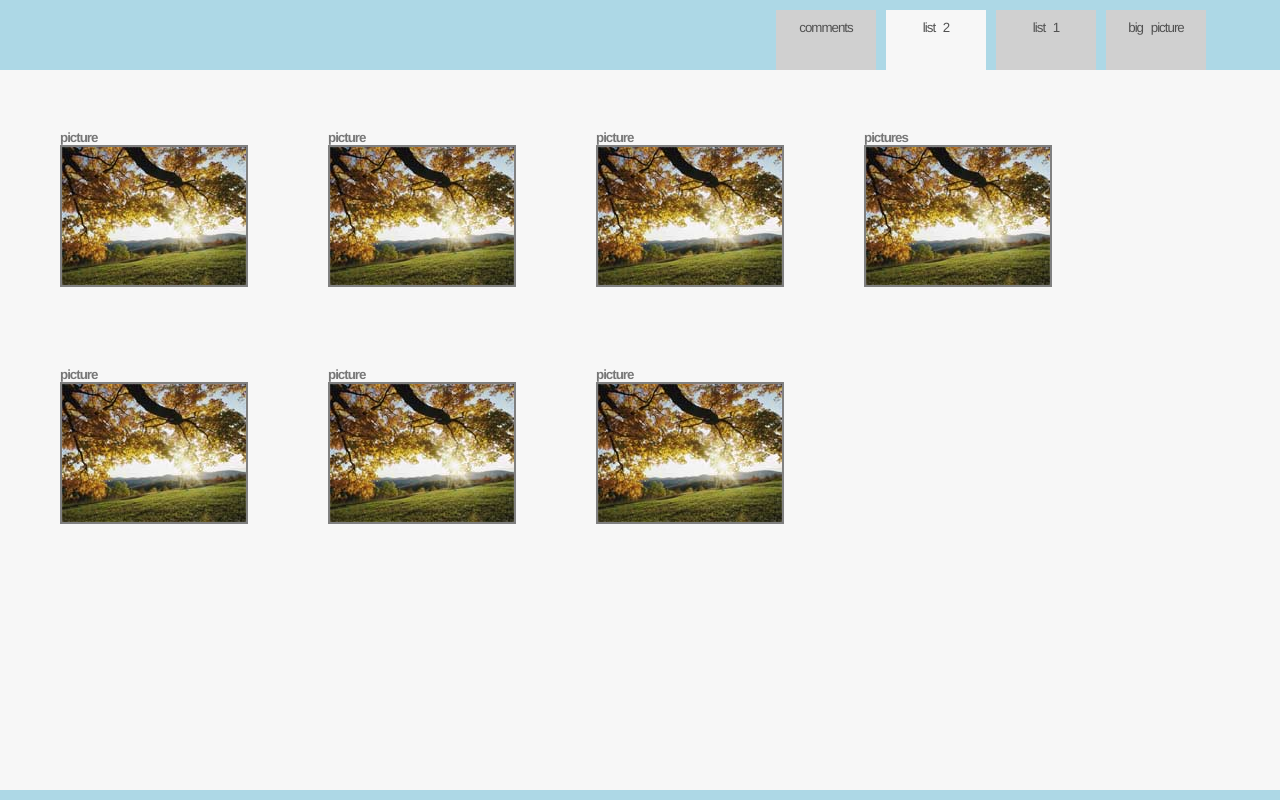
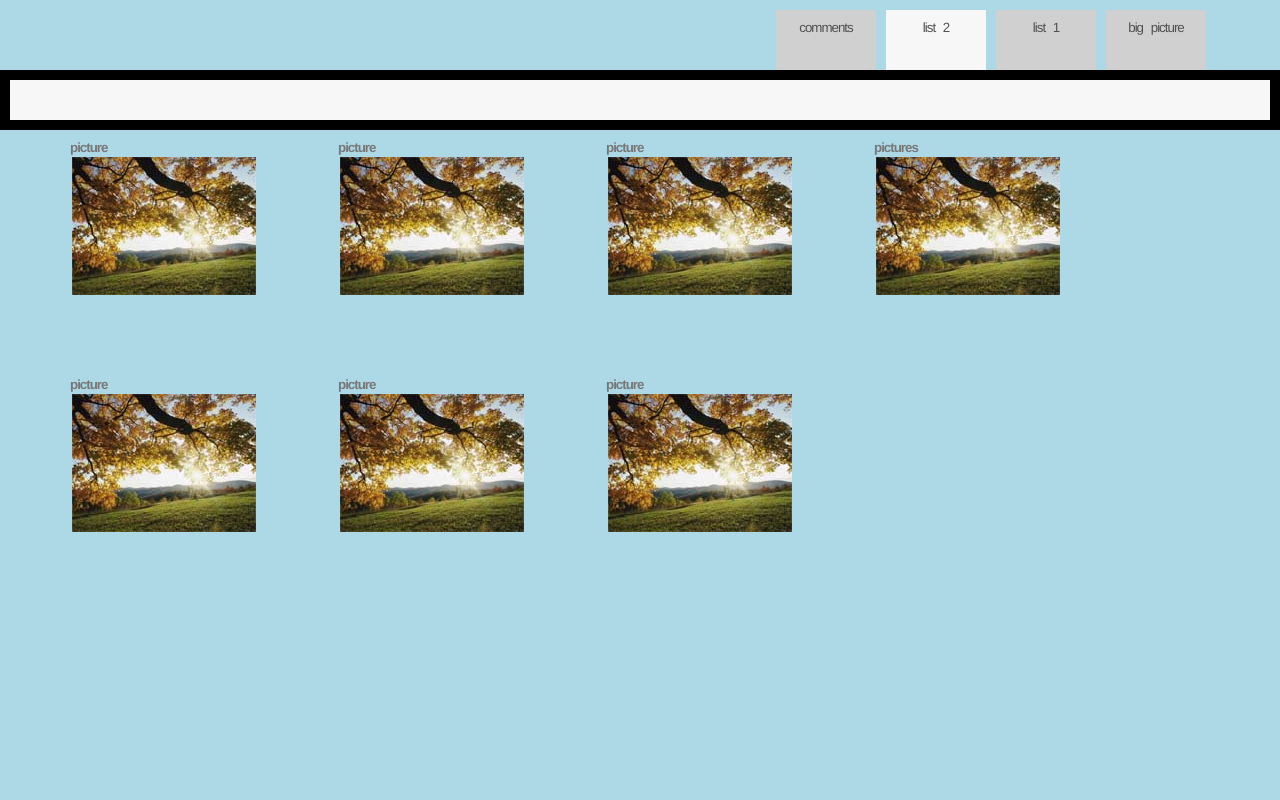
Before and after one commit to nobe1996/ADB2-git-repo, a PHP site: page /default.html in a window 1280 px wide, after a click on "list 2". Run offline with PHP 8.4, Linux system fonts and the light colour scheme.

Commit message:
idk dolgok, órán vagyok

```diff
--- a/main.css
+++ b/main.css
@@ -75,8 +75,8 @@ body{
 {
 	background-color: #f7f7f7;
 	padding:10px 10px 10px 10px;
-	height:700px;
-
+	height: 95%;
+	border: 10px solid black;
 }
 
 h1,h2,h3,h4{
@@ -89,10 +89,14 @@ h3{font-size:1.5em;}
 .bigpicture{
 	height: 100%;
 	width: 98%;
+	align: center;
 }
 
 .bigpicture img{
+	display: block;
+    margin: auto;
 	max-width: 100%;
+	max-height: 100%;
 }
 
 .picturelist {
@@ -111,7 +115,7 @@ h3{font-size:1.5em;}
 
 .picturelist img{
 	display:block;
-	border:2px solid gray;
+	border:2px solid lightblue;
 }
 
 .picturelist img:hover{
```
